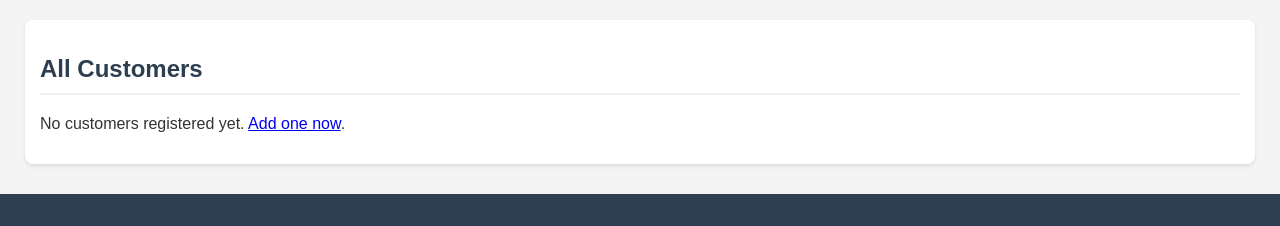
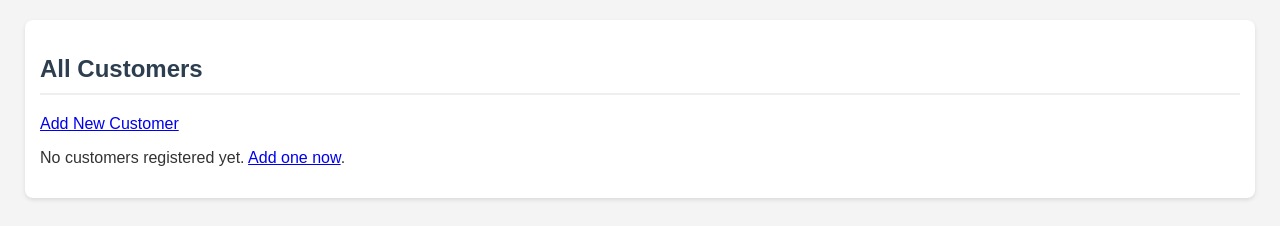
Before and after one commit to Amitath/Dairy-farm, a Python web app: template templates/view_customers.html in a window 1280 px wide. Shown: the part 119-345 px from the top of the page. Run offline with Jinja, Linux system fonts and the light colour scheme; the template is opened without the code that fills it, so the values that code supplies are empty.

Commit message:
Update view_customers.html

```diff
--- a/templates/view_customers.html
+++ b/templates/view_customers.html
@@ -3,14 +3,17 @@
 
 {% block content %}
 <h2>All Customers</h2>
+<p><a href="{{ url_for('add_customer') }}" class="button add-button">Add New Customer</a></p>
+
 {% if customers %}
+    <div class="table-responsive">
         <table>
             <thead>
                 <tr>
                     <th>Name</th>
                     <th>Contact Info</th>
                     <th>Amount Owed (RWF)</th>
-                <th>Actions</th>
+                    <th>Actions</th> {# NEW #}
                 </tr>
             </thead>
             <tbody>
@@ -21,14 +24,17 @@
                     <td class="{% if customer.balance > 0 %}expense-amount{% else %}income-amount{% endif %}">
                         {{ "%.2f"|format(customer.balance) }}
                     </td>
-                <td>
-                    <!-- Add Edit/Delete/View Transactions links here later -->
-                    <a href="#">Edit</a> | <a href="#">Delete</a>
+                    <td class="actions-column"> {# NEW #}
+                        <a href="{{ url_for('edit_customer', customer_id=customer.id) }}" class="button edit-button">Edit</a>
+                        <form action="{{ url_for('delete_customer', customer_id=customer.id) }}" method="POST" style="display:inline;" onsubmit="return confirmDelete('customer', '{{ customer.name }}');">
+                            <button type="submit" class="button delete-button">Delete</button>
+                        </form>
                     </td>
                 </tr>
                 {% endfor %}
             </tbody>
         </table>
+    </div>
 {% else %}
     <p>No customers registered yet. <a href="{{ url_for('add_customer') }}">Add one now</a>.</p>
 {% endif %}
```
Lines whose indentation alone changed are shown as unchanged.
